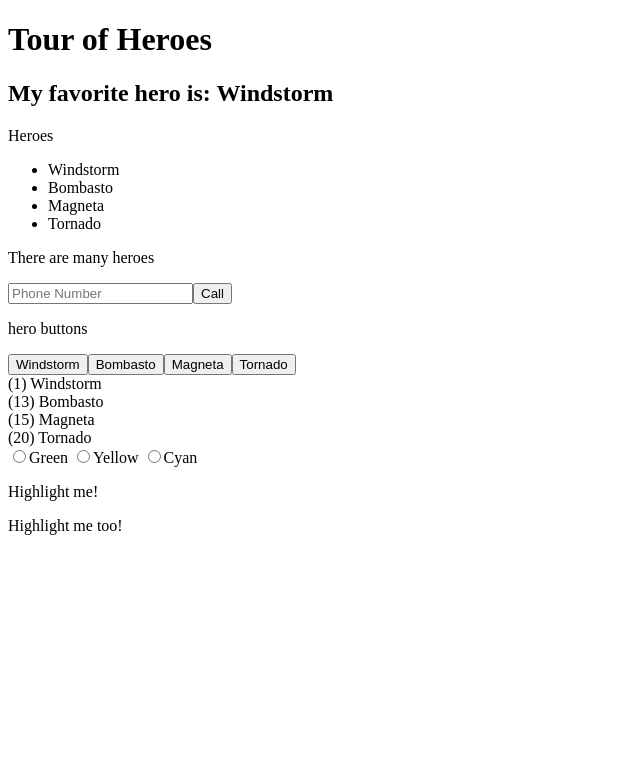
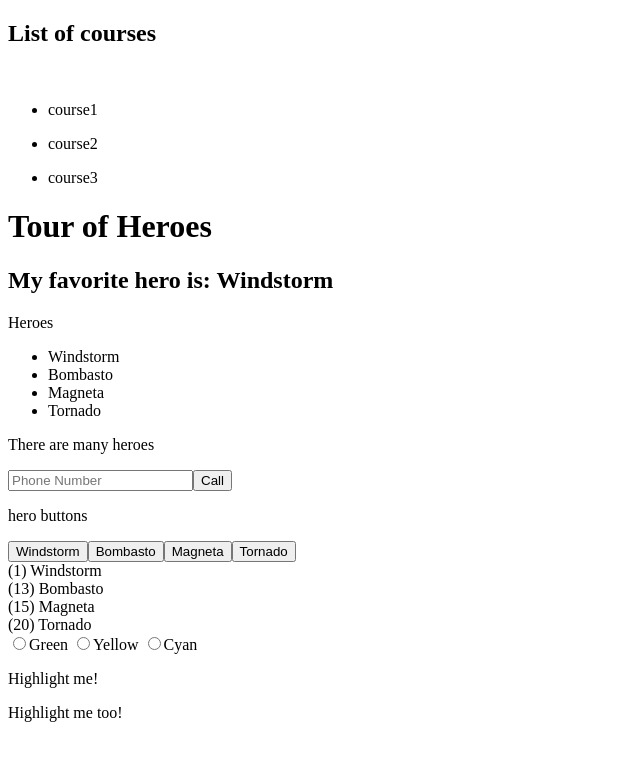
Before and after one commit to fouchimi/hello-world, an Angular app: page / in a window 1280 px wide. Shown: the top 760 px of the page, without its empty margins (0-640 px from the left). Built offline with nearby package versions, Linux system fonts and the light colour scheme.

Commit message:
Made use of *ngFor directive

```diff
--- a/src/app/app.component.html
+++ b/src/app/app.component.html
@@ -1,4 +1,5 @@
 <!--The content below is only a placeholder and can be replaced.-->
+<courses></courses>
 <app-hero></app-hero>
 <div>
   <input type="radio" name="colors" (click)="color='lightgreen'">Green
--- a/src/app/app.module.ts
+++ b/src/app/app.module.ts
@@ -5,13 +5,15 @@ import { NgModule } from '@angular/core';
 import { AppComponent } from './app.component';
 import { HighlightDirective } from './directives/highlight.directive';
 import { HeroComponent } from './hero/hero.component';
+import { CoursesComponent } from './courses.component';
 
 
 @NgModule({
   declarations: [
     AppComponent,
     HighlightDirective,
-    HeroComponent
+    HeroComponent,
+    CoursesComponent
   ],
   imports: [
     BrowserModule
--- a/src/app/courses.component.ts
+++ b/src/app/courses.component.ts
@@ -0,0 +1,14 @@
+import { Component } from '@angular/core';
+
+@Component({
+   // tslint:disable-next-line:component-selector
+   selector: 'courses',
+   template: `<h2>{{ title }}</h2><br/>
+                <ul *ngFor="let course of courses">
+                  <li>{{ course }}</li>
+                </ul>`
+})
+export class CoursesComponent {
+    title = 'List of courses';
+    courses = [ 'course1', 'course2', 'course3' ];
+}
```
